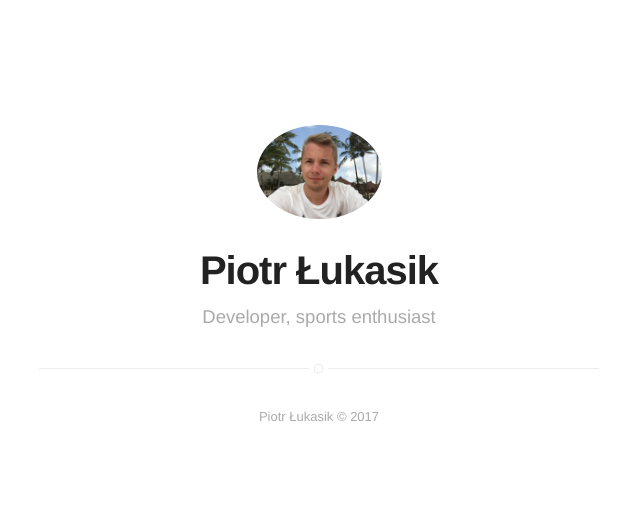
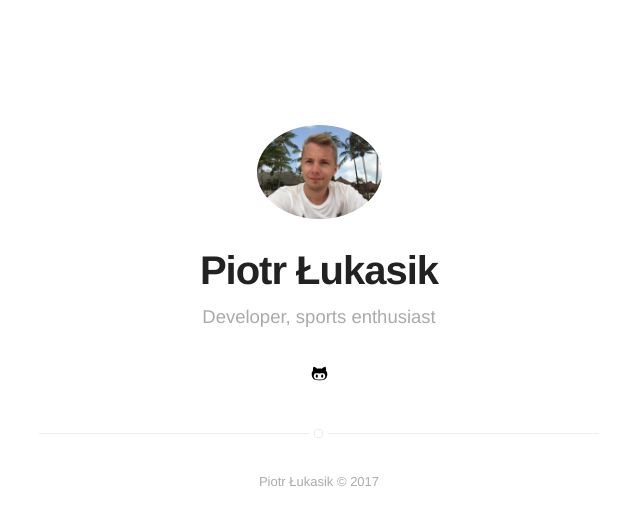
Before and after one commit to unluckycode/unluckycode.github.io, a Jekyll site: the page built from index.html, in a window 1280 px wide. Shown: the top 525 px of the page, without its empty margins (321-961 px from the left). Built offline with Jekyll 4.4.1, drawn with Linux system fonts in a browser that asks for light colours.

Commit message:
Change links

```diff
--- a/_includes/social-links.html
+++ b/_includes/social-links.html
@@ -1,5 +1,5 @@
 <div class="social-links">
-    <!-- {% if site.facebook %}
+    {% if site.facebook %}
         <a class="link" data-title="facebook.com/{{ site.facebook }}" href="http://facebook.com/{{ site.facebook }}" target="_blank">
             <svg class="icon icon-facebook"><use xlink:href="#icon-facebook"></use></svg>
         </a>
@@ -99,5 +99,5 @@
         <a class="link" data-title="{{ site.email }}" href="mailto:{{ site.email }}">
             <svg class="icon icon-mail"><use xlink:href="#icon-mail"></use></svg>
         </a>
-    {% endif %} -->
+    {% endif %}
 </div>
```
